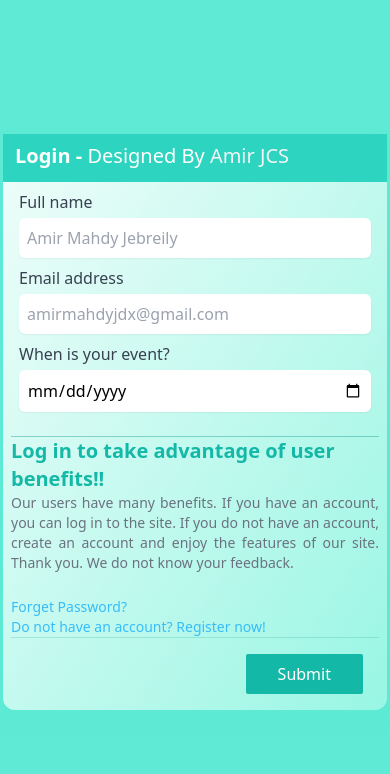
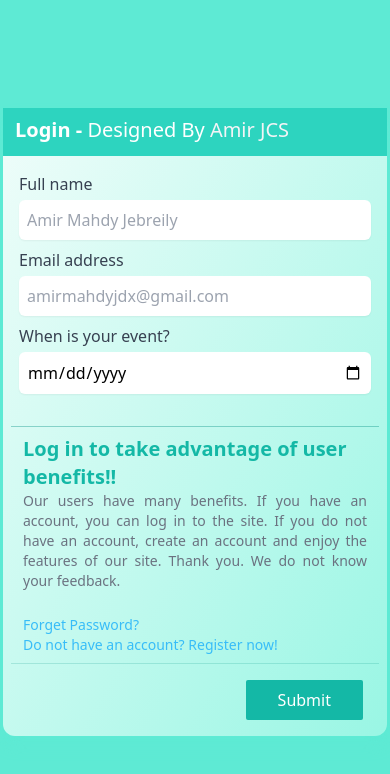
Before and after one commit to AmirMahdyJebreily/LoginFormTailwindCSS, a website: page index.html in a window 390 px wide. Drawn offline with nearby package versions, Linux system fonts and the light colour scheme; files that its build step writes are made by us from their sources.

Commit message:
Update styles and html

```diff
--- a/index.html
+++ b/index.html
@@ -36,7 +36,7 @@
             <div class="px-2 md:px-4 lg:px-8 mb-4 divide-teal-600 divide-y-1 divide-opacity-20">
 
                 <div class="grid grid-cols-1 sm:grid-cols-2 divide-y-1 divide-teal-600 sm:divide-x-1 divide-opacity-40 sm:divide-y-0 gap-4">
-                    <div class="w-full sm:py-2 sm:px-3">
+                    <div class="w-full py-2 sm:px-3">
                         <label class="block m-2">
                             <span class="text-gray-700">Full name</span>
                         <input type="text" class="mt-1 p-2 block w-full rounded-md border-gray-300 shadow-sm focus:border-indigo-300 focus:ring focus:ring-indigo-200 focus:ring-opacity-50 transition-colors" placeholder="Amir Mahdy Jebreily" />
@@ -51,7 +51,7 @@
                           type="date" class="mt-1 block w-full p-2 rounded-md border-gray-300 shadow-sm focus:border-indigo-300 focus:ring focus:ring-indigo-200 focus:ring-opacity-50 transition-colors" />
                       </label>
                     </div>
-                    <div class="w-full sm:py-2 sm:px-3">
+                    <div class="w-full py-2 px-3">
 
                         <h2 class="text-xl font-bold text-teal-500"> Log in to take advantage of user benefits!! </h2>
                         <p class="text-sm text-gray-500 text-justify">
```
